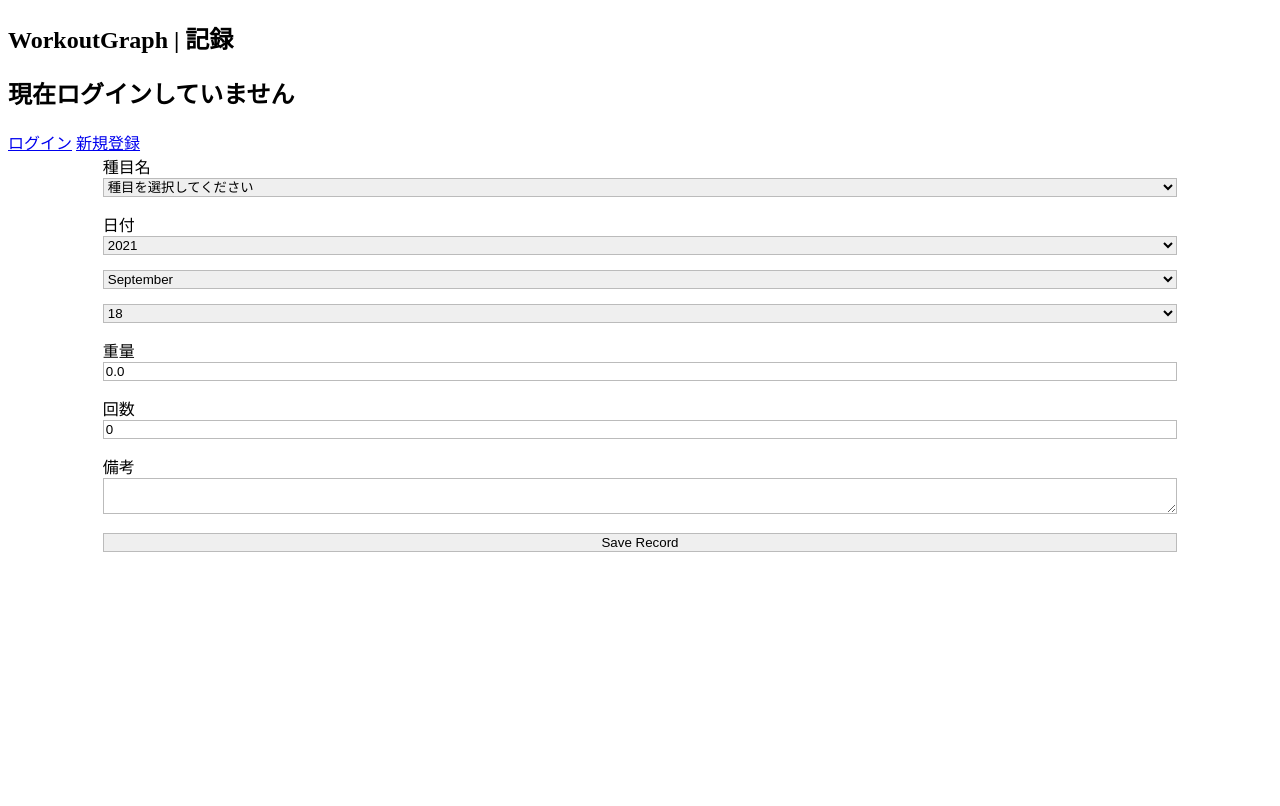
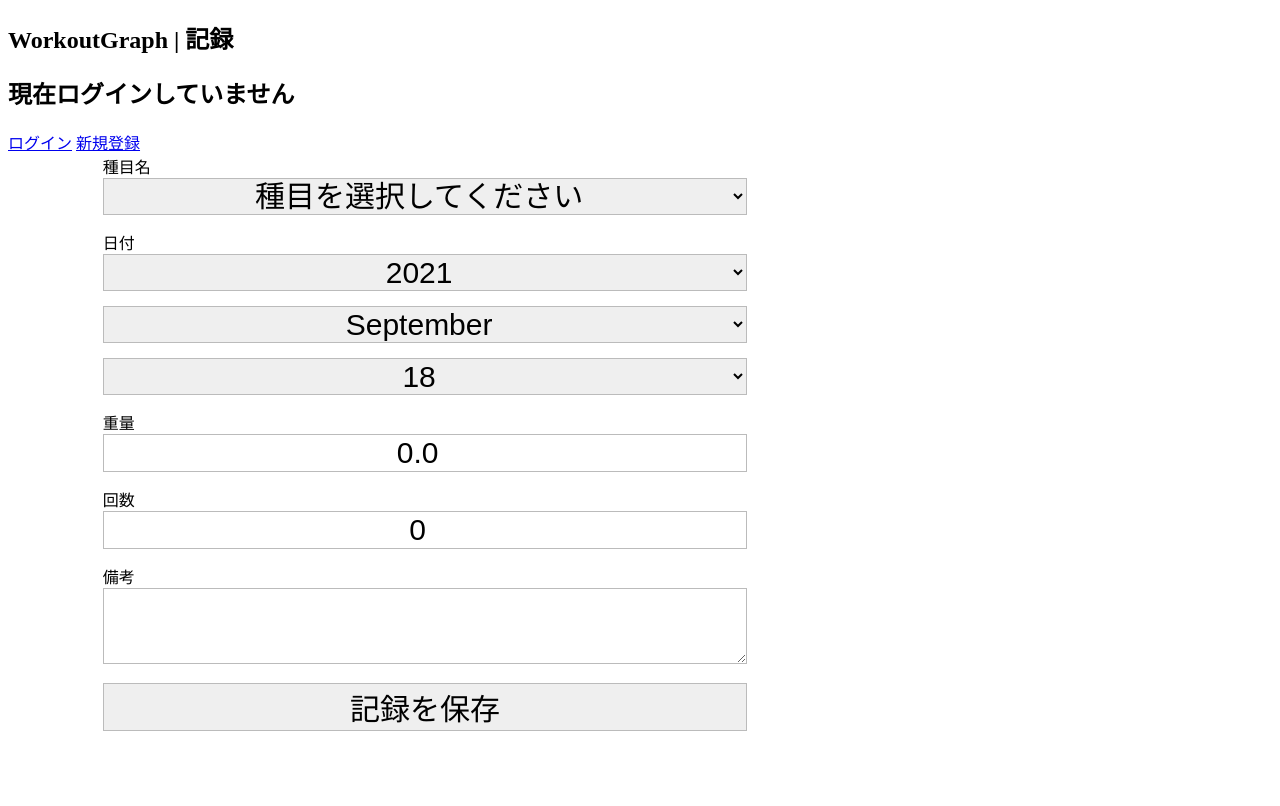
Before and after one commit to Kanji-Ishii/workout-graph, a Rails app: page /records/new in a window 1280 px wide. Before the commit the page ends 552 px from the top, so only its background shows below. Run offline with Rails 7, Linux system fonts and the light colour scheme; data comes from the database, SQL or seed files in the repository; style sheets or scripts are compiled from the project's sources.

Commit message:
Refactor: create partial file _record_form  to record update & new

```diff
--- a/app/assets/stylesheets/custom.scss
+++ b/app/assets/stylesheets/custom.scss
@@ -70,7 +70,9 @@
 select,
 .uneditable-input {
   border: 1px solid #bbb;
-  width: 100%;
+  width: 60%;
+  font-size: 30px;
+  text-align: center;
   margin-bottom: 15px;
   @include box_sizing;
 }
--- /dev/null
+++ b/app/views/records/_record_form.html.erb
@@ -0,0 +1,33 @@
+
+<%= form_with model: @record, local: true do |f| %>
+  <%= render 'shared/error_messages', object: f.object %>
+  <div class="field">
+    <%= f.label "種目名" %><br />
+    <%= f.collection_select(:name_id, Exercise.all, :id, :name, {prompt: "種目を選択してください"}, class: 'form-control') %>
+  </div>
+
+  <div class="field">
+    <%= f.label "日付" %><br />
+    <%= f.date_select :date, include_blank: true, selected: Date.today , class: 'form-control' %>
+  </div>
+
+  <div class="field">
+    <%= f.label "重量" %><br />
+    <%= f.number_field :weight, min:0 , class: 'form-control' %>
+  </div>
+
+  <div class="field">
+    <%= f.label "回数" %><br />
+    <%= f.number_field :reps_count, min:0 , class: 'form-control' %>
+  </div>
+
+  <div class="field">
+    <%= f.label "備考" %><br />
+    <%= f.text_area :note , class: 'form-control' %>
+  </div>
+
+  <div>
+    <%= f.submit "記録を保存" %>
+  </div>
+
+<% end %>
--- a/app/views/records/new.html.erb
+++ b/app/views/records/new.html.erb
@@ -1,34 +1,2 @@
 <% provide(:title, "記録") %>
-
-<%= form_with model: @record, local: true do |f| %>
-  <%= render 'shared/error_messages', object: f.object %>
-  <div class="field">
-    <%= f.label "種目名" %><br />
-    <%= f.collection_select(:name_id, Exercise.all, :id, :name, {prompt: "種目を選択してください"}, class: 'form-control') %>
-  </div>
-
-  <div class="field">
-    <%= f.label "日付" %><br />
-    <%= f.date_select :date, include_blank: true, selected: Date.today , class: 'form-control' %>
-  </div>
-
-  <div class="field">
-    <%= f.label "重量" %><br />
-    <%= f.number_field :weight, min:0 , class: 'form-control' %>
-  </div>
-
-  <div class="field">
-    <%= f.label "回数" %><br />
-    <%= f.number_field :reps_count, min:0 , class: 'form-control' %>
-  </div>
-
-  <div class="field">
-    <%= f.label "備考" %><br />
-    <%= f.text_area :note , class: 'form-control' %>
-  </div>
-
-  <div>
-    <%= f.submit "Save Record" %>
-  </div>
-
-<% end %>
+<%= render 'record_form' %>
```
Also changed, not shown: app/views/records/edit.html.erb (+1 -33 lines), 1 other file.
